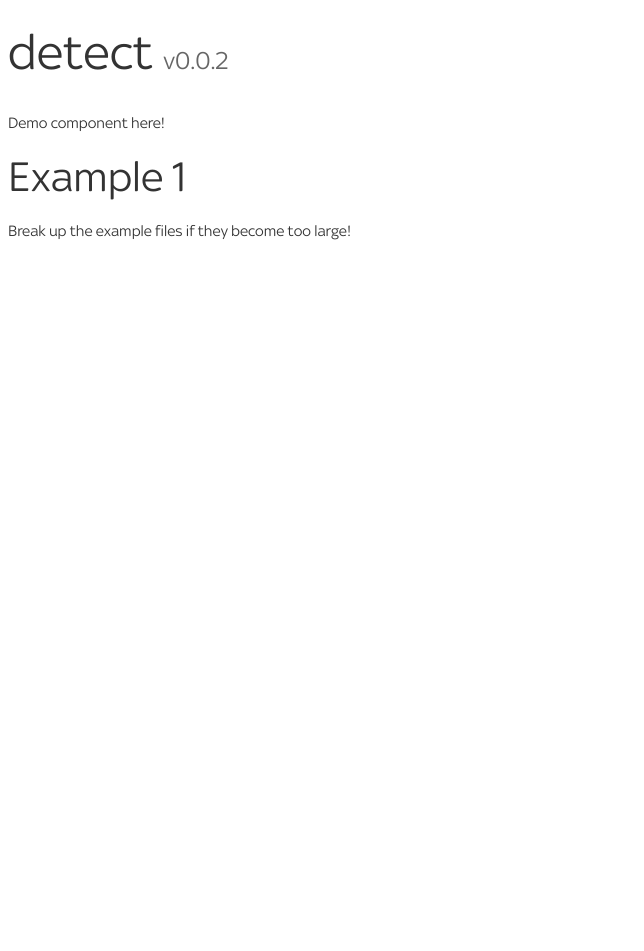
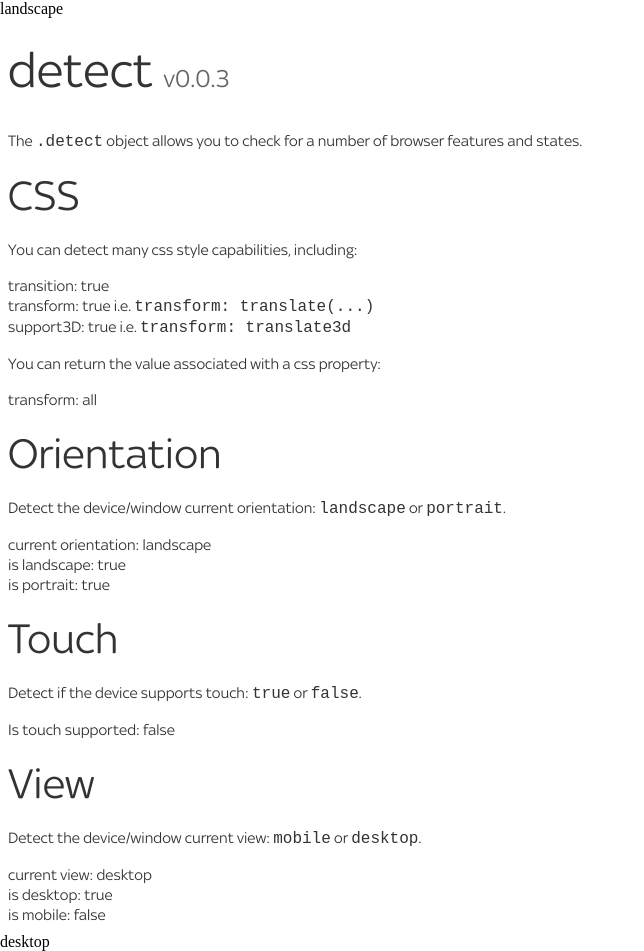
Before and after one commit to skyglobal/detect, a plain HTML site: page index.html in a window 1280 px wide. Shown: the whole page, without its empty margins (0-644 px from the left). Before the commit the page ends 800 px from the top, so only its background shows below. Drawn offline with Linux system fonts and the light colour scheme.

Commit message:
Update 2014-12-14T01:33:51.722Z

```diff
--- a/index.html
+++ b/index.html
@@ -5,24 +5,123 @@
     <title>detect</title>
 
     <link rel="stylesheet" href="css/demo.css"/>
-    <link rel="stylesheet" href="css/detect.css"/>
-    <link rel="stylesheet" href="js/detect.js"/>
 </head>
 <body>
 
 <h1>detect
-    <small  class="demo-version text--secondary">v0.0.2
+    <small  class="demo-version text--secondary">v0.0.3
         <a href="https://github.com/skyglobal/detect" class="text--secondary">
             <span class="demo-icon demo-icon--github"  aria-hidden=true></span>
             <span class="speak">Github Repo</span>
         </a></small>
 </h1>
-
-
-Demo component here!
+<p>The <code>.detect</code> object allows you to check for a number of browser features and states.</p>
+<script src="js/detect.toolkit.min.js"></script>
 
 
 
-<h2>Example 1</h2>
+<h2>CSS</h2>
+<div>
+    <p>You can detect many css style capabilities, including:</p>
+    <ul class="grey-bullets">
+        <li>transition: <span id="css-demo-transition"></span></li>
+        <li>transform:  <span id="css-demo-transform"></span> i.e. <code>transform: translate(...)</code></li>
+        <li>support3D: <span id="css-demo-support3D"></span> i.e. <code>transform: translate3d</code></li>
+    </ul>
+    <p>You can return the value associated with a css property:</p>
+    <ul class="grey-bullets">
+        <li>transform: <span id="css-demo-return-transform"></span></li>
+    </ul>
+</div>
 
-Break up the example files if they become too large!
+<script>
+    function updateDetectCSS(toolkit){
+        var demoTransition = document.getElementById('css-demo-transition');
+        var demo3D = document.getElementById('css-demo-support3D');
+        var demoTransform = document.getElementById('css-demo-transform');
+        var returnTransform = document.getElementById('css-demo-return-transform');
+
+        var transition = toolkit.detect.css('transition');
+        var support3D = toolkit.detect.css('support3D');
+        var transform = toolkit.detect.css('transform');
+
+        demoTransition.innerHTML = transition;
+        demo3D.innerHTML = support3D;
+        demoTransform.innerHTML = transform;
+
+        returnTransform.innerHTML = toolkit.detect.css(demoTransition, 'transition');
+    }
+
+    updateDetectCSS(toolkit);
+</script>
+<h2>Orientation</h2>
+<p> Detect the device/window current orientation: <code>landscape</code> or <code>portrait</code>.</p>
+
+<ul class="grey-bullets">
+    <li>
+        current orientation: <span id="orientation-demo"></span>
+    </li>
+    <li>
+        is landscape: <span id="orientation-demo-is-landscape"></span>
+    </li>
+    <li>
+        is portrait: <span id="orientation-demo-is-portrait"></span>
+    </li>
+</ul>
+
+<script>
+    function updateOrientation(toolkit) {
+        var orientation = toolkit.detect.orientation();
+        var isPortrait = toolkit.detect.orientation('portrait');
+        var isLandscape = toolkit.detect.orientation('landscape');
+
+        document.querySelector('#orientation-demo').innerHTML = orientation;
+        document.querySelector('#orientation-demo-is-landscape').innerHTML = isLandscape;
+        document.querySelector('#orientation-demo-is-portrait').innerHTML = isLandscape;
+    }
+
+    window.onresize = updateOrientation(toolkit);
+    updateOrientation(toolkit);
+
+</script>
+<h2>Touch</h2>
+<p> Detect if the device supports touch: <code>true</code> or <code>false</code>.</p>
+<ul class="grey-bullets">
+    <li>
+        Is touch supported: <span id="touch-demo"></span>
+    </li>
+</ul>
+
+<script>
+    var touch = toolkit.detect.touch();
+    document.querySelector('#touch-demo').innerHTML = touch;
+</script>
+<h2>View</h2>
+<p> Detect the device/window current view: <code>mobile</code> or <code>desktop</code>.</p>
+<ul class="grey-bullets">
+    <li>
+        current view: <span id="view-demo"></span>
+    </li>
+    <li>
+        is desktop: <span id="view-demo-is-desktop"></span>
+    </li>
+    <li>
+        is mobile: <span id="view-demo-is-mobile"></span>
+    </li>
+</ul>
+
+<script>
+    function updateView(toolkit) {
+        var view = toolkit.detect.view();
+        var desktop = toolkit.detect.view('desktop');
+        var mobile = toolkit.detect.view('mobile');
+
+        document.querySelector('#view-demo').innerHTML = view;
+        document.querySelector('#view-demo-is-desktop').innerHTML = desktop
+        document.querySelector('#view-demo-is-mobile').innerHTML = mobile
+
+    }
+
+    window.onresize = updateView(toolkit);
+    updateView(toolkit);
+</script>
```
Also changed, not shown: css/demo.css.
